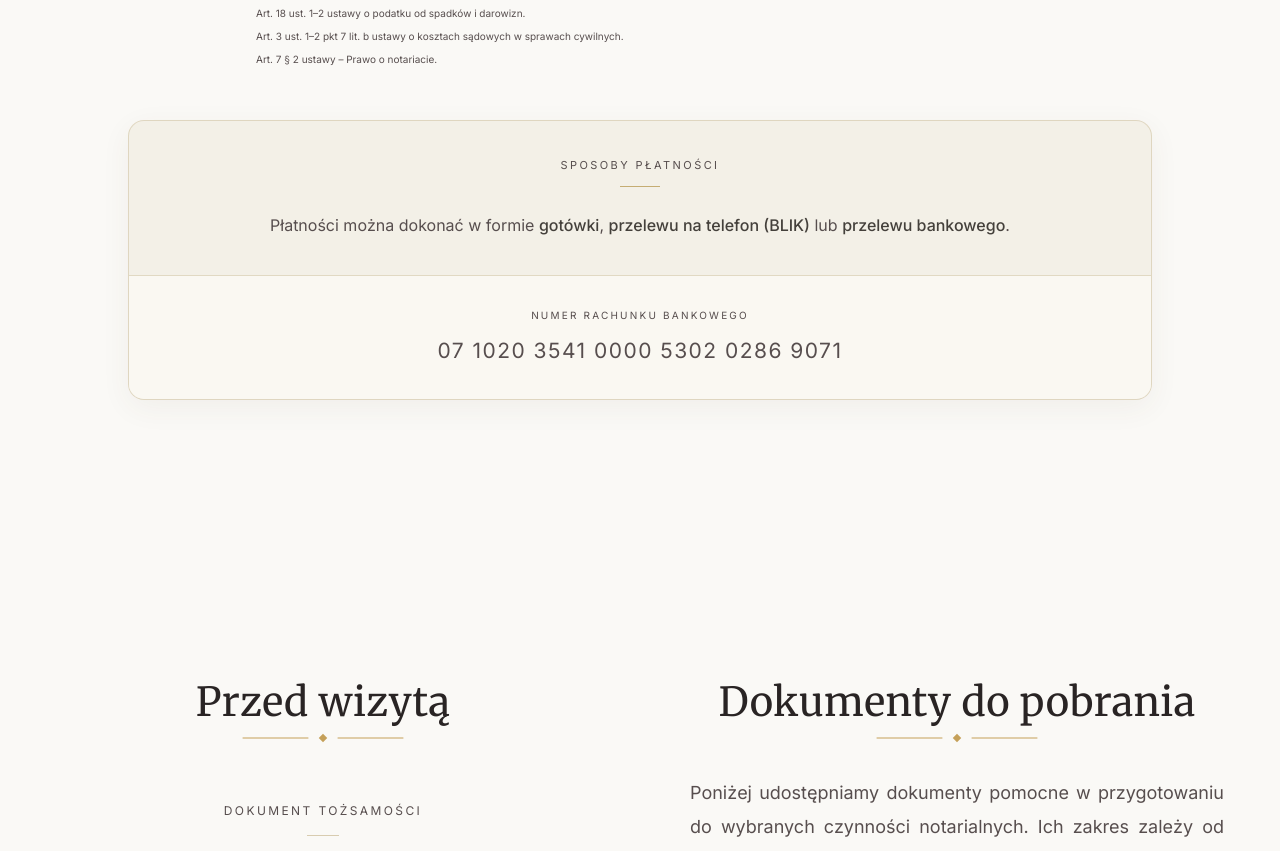
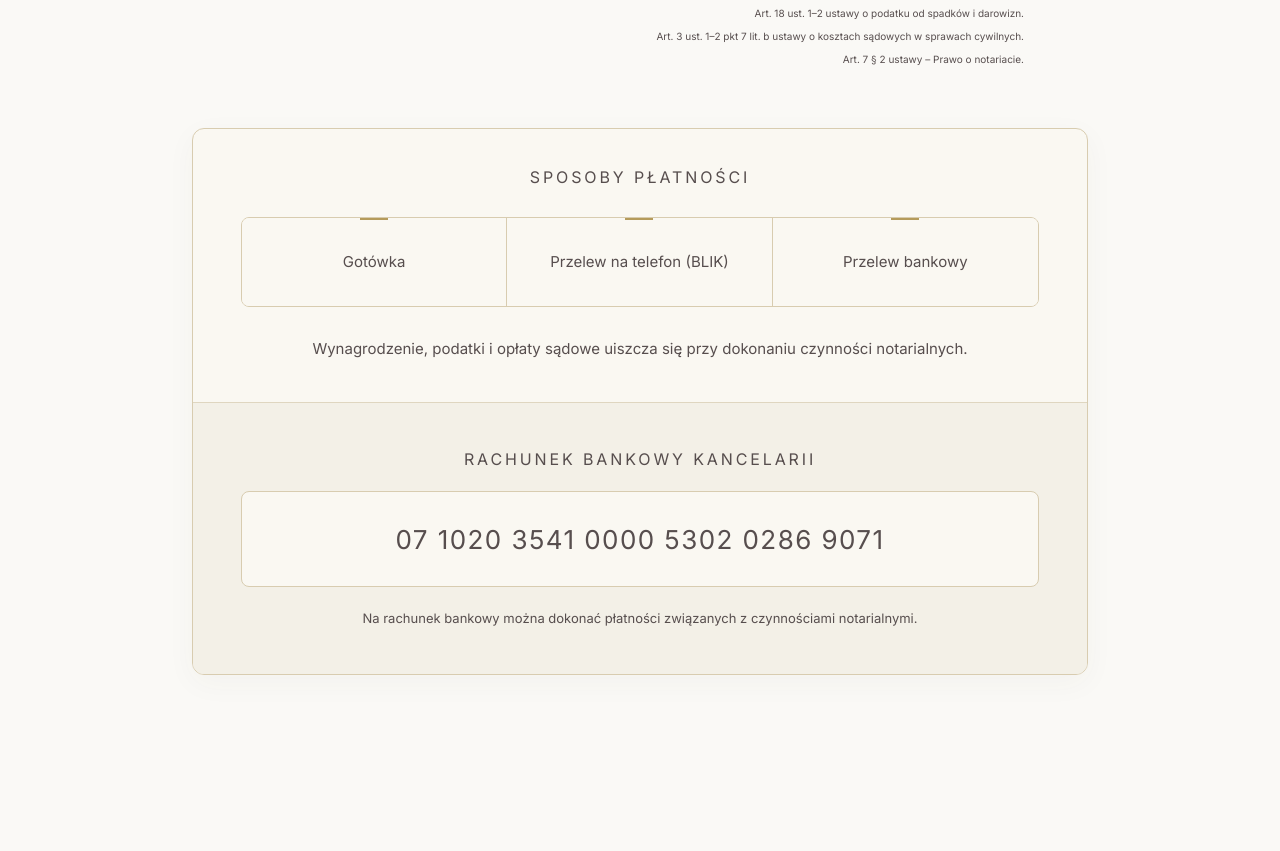
Before and after one commit to Salonce/notary-website, an Angular app: page / in a window 1280 px wide. Shown: the part 5560-6411 px from the top of the page. Built offline with nearby package versions, Linux system fonts and the light colour scheme; no server answers.

Commit message:
rachunek bankowy

```diff
--- a/src/features/fees/fees.html
+++ b/src/features/fees/fees.html
@@ -34,27 +34,17 @@
 
     <div class="fees-costs mt-12 md:mt-14">
 
-
       <!-- I — WYNAGRODZENIE NOTARIUSZA -->
 
-      <div
-        class="fees-item
-               py-9
-               md:py-10"
-      >
+      <div class="fees-item py-9 md:py-10">
 
         <div class="mx-auto max-w-3xl text-center">
 
           <div
-            class="mx-auto
-                   flex
-                   h-10
-                   w-10
-                   items-center
-                   justify-center
+            class="mx-auto flex h-10 w-10
+                   items-center justify-center
                    rounded-full
-                   border
-                   border-[#c5ad73]
+                   border border-[#c5ad73]
                    bg-[#faf8f2]
                    font-roman-numerals
                    text-[15px]
@@ -78,7 +68,8 @@
           </h3>
 
           <div
-            class="mx-auto mt-3 h-[2px] w-12
+            class="mx-auto mt-3
+                   h-[2px] w-12
                    bg-[#b59b5b]"
           ></div>
 
@@ -106,24 +97,15 @@
 
       <!-- II — PODATKI -->
 
-      <div
-        class="fees-item
-               py-9
-               md:py-10"
-      >
+      <div class="fees-item py-9 md:py-10">
 
         <div class="mx-auto max-w-3xl text-center">
 
           <div
-            class="mx-auto
-                   flex
-                   h-10
-                   w-10
-                   items-center
-                   justify-center
+            class="mx-auto flex h-10 w-10
+                   items-center justify-center
                    rounded-full
-                   border
-                   border-[#c5ad73]
+                   border border-[#c5ad73]
                    bg-[#faf8f2]
                    font-roman-numerals
                    text-[15px]
@@ -147,7 +129,8 @@
           </h3>
 
           <div
-            class="mx-auto mt-3 h-[2px] w-12
+            class="mx-auto mt-3
+                   h-[2px] w-12
                    bg-[#b59b5b]"
           ></div>
 
@@ -176,24 +159,15 @@
 
       <!-- III — OPŁATY SĄDOWE -->
 
-      <div
-        class="fees-item
-               py-9
-               md:py-10"
-      >
+      <div class="fees-item py-9 md:py-10">
 
         <div class="mx-auto max-w-3xl text-center">
 
           <div
-            class="mx-auto
-                   flex
-                   h-10
-                   w-10
-                   items-center
-                   justify-center
+            class="mx-auto flex h-10 w-10
+                   items-center justify-center
                    rounded-full
-                   border
-                   border-[#c5ad73]
+                   border border-[#c5ad73]
                    bg-[#faf8f2]
                    font-roman-numerals
                    text-[15px]
@@ -217,7 +191,8 @@
           </h3>
 
           <div
-            class="mx-auto mt-3 h-[2px] w-12
+            class="mx-auto mt-3
+                   h-[2px] w-12
                    bg-[#b59b5b]"
           ></div>
 
@@ -246,8 +221,7 @@
     <!-- PODSTAWY PRAWNE -->
 
     <div
-      class="mx-auto
-             mt-8
+      class="mx-auto mt-8
              max-w-3xl
              border-t
              border-stone-200/60
@@ -255,14 +229,7 @@
              pb-1"
     >
 
-      <div class="flex items-center gap-3">
-
-        <div
-          class="h-px
-                 w-8
-                 shrink-0
-                 bg-[#c5ad73]"
-        ></div>
+      <div class="flex items-center justify-end gap-3">
 
         <span
           class="font-main-body
@@ -275,12 +242,19 @@
           Podstawy prawne
         </span>
 
+        <div
+          class="h-px w-8
+                 shrink-0
+                 bg-[#c5ad73]"
+        ></div>
+
       </div>
 
 
       <div
         class="mt-3
                space-y-1.5
+               text-right
                font-main-body
                text-[10px]
                font-normal
@@ -289,7 +263,7 @@
       >
 
         <p>
-          § 3 rozporządzenia Ministra Sprawiedliwości z dnia 28 czerwca 2004 r.
+          Rozporządzenie Ministra Sprawiedliwości z dnia 28 czerwca 2004 r.
           w sprawie maksymalnych stawek taksy notarialnej.
         </p>
 
@@ -315,109 +289,269 @@
     </div>
 
 
-    <!-- PŁATNOŚCI + RACHUNEK -->
+    <!-- PŁATNOŚCI + RACHUNEK BANKOWY -->
 
     <div
       class="fees-payment
-             mt-10
+             mx-auto
+             mt-12
              mb-10
+             max-w-4xl
              overflow-hidden
-             rounded-2xl
+             rounded-xl
              border
-             border-[#d8ccb0]/70
-             bg-[#f3f0e7]
-             shadow-[0_8px_30px_rgba(80,70,50,0.06)]
-             md:mt-12"
+             border-[#d8ccb0]
+             bg-[#faf8f2]
+             shadow-[0_8px_30px_rgba(80,70,50,0.04)]
+             md:mt-14"
     >
 
-      <!-- SPOSOBY PŁATNOŚCI -->
+      <!-- NAGŁÓWEK SEKCJI PŁATNOŚCI -->
 
       <div
         class="px-6
-               py-8
+               pb-6
+               pt-8
+               text-center
                md:px-12
-               md:py-9"
+               md:pb-7
+               md:pt-9"
       >
 
-        <div class="text-center">
-
         <span
-            class="block
-                   font-main-body
-                   text-[11px]
+          class="font-main-body
+                 text-[15px]
                  font-semibold
                  uppercase
-                   tracking-[0.22em]
-                   text-[#806c3e]"
+                 tracking-[0.18em]
+                 text-[#806c3e]
+                 md:text-[16px]"
         >
           Sposoby płatności
         </span>
 
+      </div>
+
+
+      <!-- RODZAJE PŁATNOŚCI -->
+
       <div
-            class="mx-auto mt-3 h-[1px] w-10
-                   bg-[#c5ad73]"
+        class="px-6
+               pb-8
+               md:px-12
+               md:pb-10"
+      >
+
+        <div
+          class="grid
+                 overflow-hidden
+                 rounded-lg
+                 border
+                 border-[#d8ccb0]
+                 md:grid-cols-3"
+        >
+
+          <!-- GOTÓWKA -->
+
+          <div
+            class="relative
+                   flex min-h-[88px]
+                   items-center
+                   justify-center
+                   border-b
+                   border-[#d8ccb0]
+                   bg-[#faf8f2]
+                   px-5
+                   py-6
+                   text-center
+                   md:border-b-0
+                   md:border-r"
+          >
+
+            <div
+              class="absolute
+                     left-1/2
+                     top-0
+                     h-[2px]
+                     w-7
+                     -translate-x-1/2
+                     bg-[#b59b5b]"
+              aria-hidden="true"
             ></div>
+
+            <span
+              class="font-main-body
+                     text-[14px]
+                     font-semibold
+                     leading-[1.45]
+                     text-stone-700
+                     md:text-[15px]"
+            >
+              Gotówka
+            </span>
 
           </div>
 
 
-        <!-- FORMALNY OPIS -->
+          <!-- BLIK -->
+
+          <div
+            class="relative
+                   flex min-h-[88px]
+                   items-center
+                   justify-center
+                   border-b
+                   border-[#d8ccb0]
+                   bg-[#faf8f2]
+                   px-5
+                   py-6
+                   text-center
+                   md:border-b-0
+                   md:border-r"
+          >
+
+            <div
+              class="absolute
+                     left-1/2
+                     top-0
+                     h-[2px]
+                     w-7
+                     -translate-x-1/2
+                     bg-[#b59b5b]"
+              aria-hidden="true"
+            ></div>
+
+            <span
+              class="font-main-body
+                     text-[14px]
+                     font-semibold
+                     leading-[1.45]
+                     text-stone-700
+                     md:text-[15px]"
+            >
+              Przelew na telefon (BLIK)
+            </span>
+
+          </div>
+
+
+          <!-- PRZELEW BANKOWY -->
+
+          <div
+            class="relative
+                   flex min-h-[88px]
+                   items-center
+                   justify-center
+                   bg-[#faf8f2]
+                   px-5
+                   py-6
+                   text-center"
+          >
+
+            <div
+              class="absolute
+                     left-1/2
+                     top-0
+                     h-[2px]
+                     w-7
+                     -translate-x-1/2
+                     bg-[#b59b5b]"
+              aria-hidden="true"
+            ></div>
+
+            <span
+              class="font-main-body
+                     text-[14px]
+                     font-semibold
+                     leading-[1.45]
+                     text-stone-700
+                     md:text-[15px]"
+            >
+              Przelew bankowy
+            </span>
+
+          </div>
+
+        </div>
+
+
+        <!-- INFORMACJA O PŁATNOŚCI -->
 
         <p
           class="mx-auto mt-6
                  max-w-3xl
                  text-center
                  font-main-body
-                 text-[15px]
+                 text-[14px]
                  font-normal
-                 leading-[1.8]
+                 leading-[1.75]
                  text-stone-600
-                 md:text-[16px]"
+                 md:mt-7
+                 md:text-[15px]
+                 md:leading-[1.8]"
         >
-          Płatności można dokonać w formie
-          <span class="font-medium text-stone-700">gotówki</span>,
-          <span class="font-medium text-stone-700">przelewu na telefon (BLIK)</span>
-          lub
-          <span class="font-medium text-stone-700">przelewu bankowego</span>.
+          Wynagrodzenie, podatki i opłaty sądowe uiszcza się przy dokonaniu
+          czynności notarialnych.
         </p>
 
       </div>
 
 
-      <!-- NUMER RACHUNKU -->
+      <!-- RACHUNEK BANKOWY -->
 
       <div
         class="border-t
                border-[#d8ccb0]/70
-               bg-[#faf8f2]
+               bg-[#f3f0e7]
                px-6
-               py-7
+               py-10
                text-center
                md:px-12
-               md:py-8"
+               md:py-11"
       >
 
         <span
           class="block
                  font-main-body
-                 text-[10px]
+                 text-[15px]
                  font-semibold
                  uppercase
-                 tracking-[0.22em]
-                 text-stone-400"
+                 tracking-[0.18em]
+                 text-[#806c3e]
+                 md:text-[16px]"
         >
-          Numer rachunku bankowego
+          Rachunek bankowy kancelarii
         </span>
 
+        <!-- NUMER RACHUNKU W RAMCE -->
+
+        <div
+          class="mx-auto mt-5
+                 overflow-hidden
+                 rounded-lg
+                 border
+                 border-[#d8ccb0]
+                 bg-[#faf8f2]"
+        >
+
+          <div
+            class="flex min-h-[82px]
+                   items-center
+                   justify-center
+                   px-5
+                   py-5
+                   text-center
+                   md:min-h-[94px]
+                   md:px-8"
+          >
+
             <span
-          class="mt-3
-                 block
-                 font-main-body
-                 text-[19px]
+              class="font-main-body
+                     text-[20px]
                      font-semibold
-                 tracking-[0.07em]
+                     tracking-[0.055em]
                      text-stone-800
-                 md:text-[21px]"
+                     md:text-[26px]"
             >
               07 1020 3541 0000 5302 0286 9071
             </span>
@@ -426,5 +560,26 @@
 
         </div>
 
+
+        <!-- INFORMACJA POD NUMEREM -->
+
+        <p
+          class="mx-auto mt-5
+                 max-w-xl
+                 font-main-body
+                 text-[12px]
+                 font-normal
+                 leading-[1.8]
+                 text-stone-500
+                 md:text-[13px]"
+        >
+          Na rachunek bankowy można dokonać płatności związanych
+          z czynnościami notarialnymi.
+        </p>
+
+      </div>
+
+    </div>
+
   </div>
 </section>
```
Lines whose indentation alone changed are shown as unchanged.
